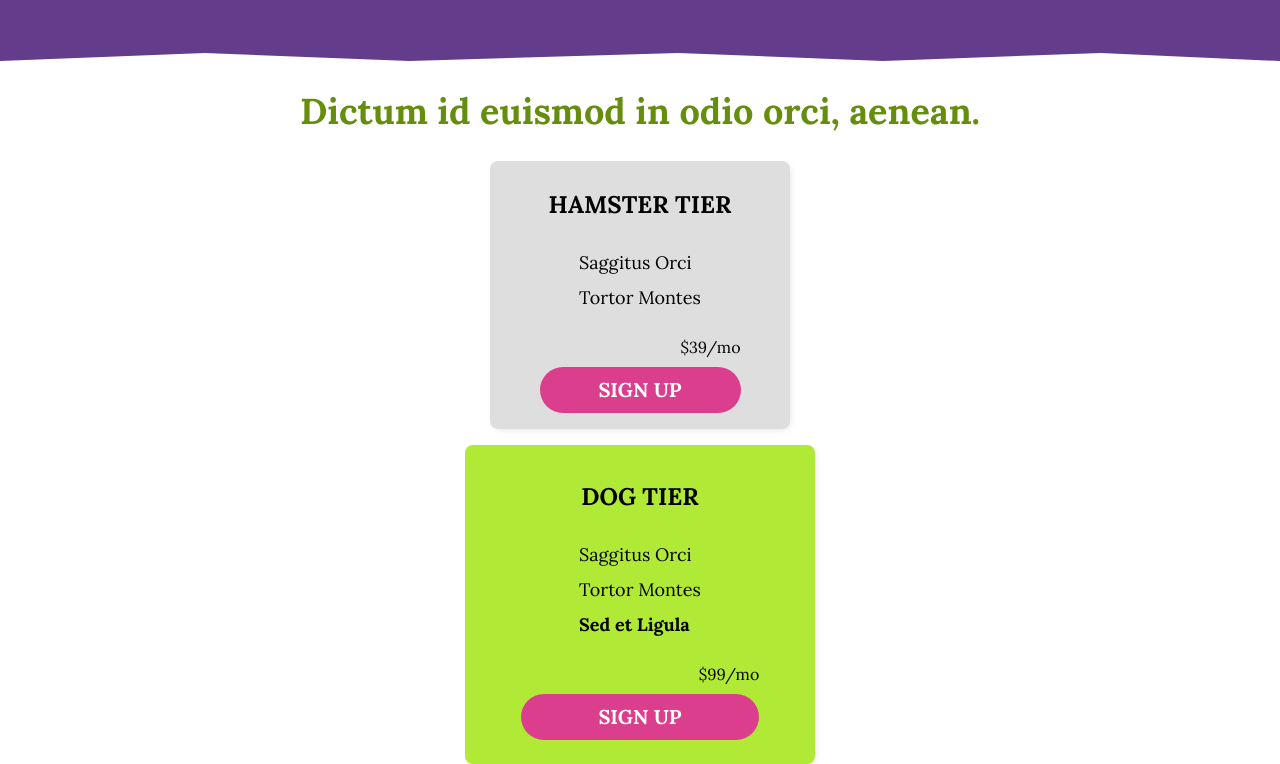
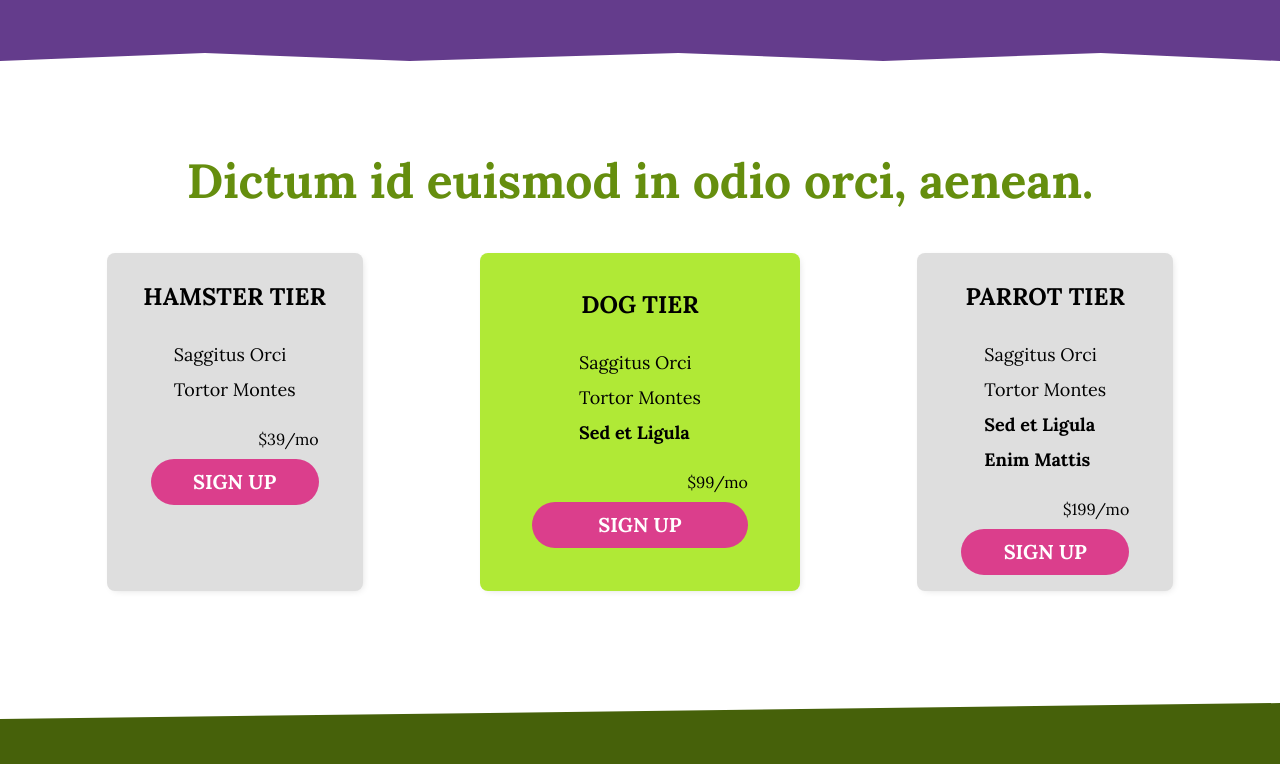
Before and after one commit to Sakeran/ac-product, a website: page src/index.html in a window 1280 px wide. Shown: the part 1253-2017 px from the top of the page. Drawn offline with Linux system fonts and the light colour scheme.

Commit message:
Style tier section for desktop

```diff
--- a/src/assets/css/styles.css
+++ b/src/assets/css/styles.css
@@ -265,6 +265,11 @@ nav .cta-link {
 
 /* Tiers Section */
 
+.tiers {
+  max-width: 1200px;
+  margin: 0 auto;
+}
+
 .tier-list {
   padding: 0 0.5rem;
 }
@@ -272,7 +277,7 @@ nav .cta-link {
 .tier-card {
   margin-bottom: 1rem;
   width: 75%;
-  max-width: 300px;
+  max-width: 256px;
   margin: 1rem auto;
   padding: 1rem;
 
@@ -313,7 +318,7 @@ nav .cta-link {
 }
 
 .tier-card.tier-card-highlight {
-  max-width: 350px;
+  max-width: 320px;
   background-color: #b0e936;
   padding: 1.5rem 1rem;
 }
@@ -477,4 +482,19 @@ footer a {
     grid-area: img;
     place-self: center;
   }
+
+  /* Tier List */
+
+  .tiers {
+    padding: 4rem 0;
+  }
+
+  .tiers h2 {
+    font-size: 3rem;
+  }
+
+  .tier-list {
+    display: flex;
+    justify-content: space-evenly;
+  }
 }
```
